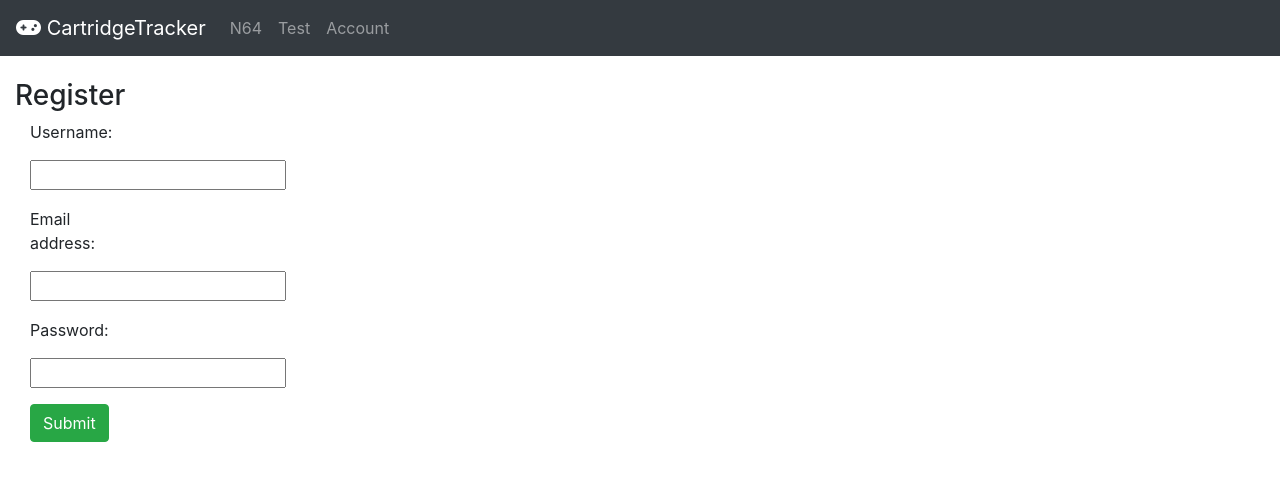
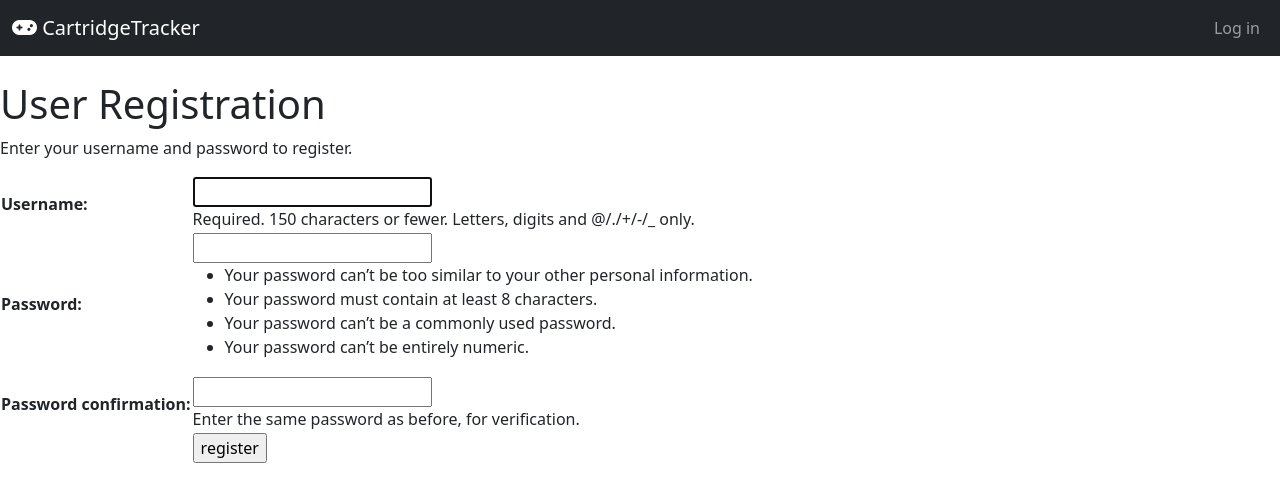
Before and after one commit to floridaman/cart-track, a Django app: page /register/ in a window 1280 px wide. Shown: the top 502 px of the page. Run offline with Django 3.2, Linux system fonts and the light colour scheme; some libraries are stand-ins or nearby versions.

Commit message:
Add login support

```diff
--- a/gallery/urls.py
+++ b/gallery/urls.py
@@ -3,5 +3,6 @@ from . import views
 
 app_name = 'gallery'
 urlpatterns = [
+    path('', views.SystemView.as_view(), name='defaultgallery'),
     path('system/<str:system_name>', views.SystemView.as_view(), name='systemgallery')
 ]
--- a/game_tracker/urls.py
+++ b/game_tracker/urls.py
@@ -2,18 +2,21 @@ from django.urls import include, path
 from django.contrib import admin
 from django.conf import settings
 from django.conf.urls.static import static
-from . import views
+from django.views.generic.base import TemplateView
+from game_tracker.views import Register, index
 
 app_name = 'main'
 
 urlpatterns = [
-    path('', views.index, name='index'),
+    path('admin/', admin.site.urls),
     path('gallery/', include('gallery.urls')),
-    path('register/', views.UserFormView.as_view(), name='register'),
+    path('register/success/', TemplateView.as_view(template_name="registration/success.html"), name ='register-success'),
+    path('register/', Register.as_view(), name='register'),
+    path('accounts/', include('django.contrib.auth.urls')),
+    path('', include('gallery.urls')),
     # url(r'^register/', views.UserFormView.as_view(), name='register'),
     # url(r'^login/', views.LoginView, name='login'),
     # url(r'^system/', include('gallery.urls')),
-    path('admin/', admin.site.urls),
 ]
 
 if settings.DEBUG:
--- a/game_tracker/views.py
+++ b/game_tracker/views.py
@@ -1,42 +1,21 @@
+from http.client import HTTPResponse
 from django.shortcuts import render, redirect
 from django.contrib.auth import authenticate, login
 from django.views.generic import View
 from django.views.generic.edit import CreateView
 from django.contrib.auth.forms import UserCreationForm
 from .forms import UserForm
+from django.http import HttpResponseRedirect
+from django.urls import reverse_lazy
 
 def index(request):
     return render(request, 'base.html')
 
-# class Register(CreateView):
+class Register(CreateView):
+    template_name = 'registration/register.html'
+    form_class = UserCreationForm
+    success_url: reverse_lazy('register-success')
 
-class UserFormView(View):
-    form_class = UserForm
-    template_name = 'registration_form.html'
-
-    def get(self, request):
-        form = self.form_class(None)
-        return render(request, self.template_name, {'form': form})
-
-    def post(self, request):
-        form = self.form_class(request.POST)
-
-        if form.is_valid():
-            user = form.save(commit=False)
-
-            #clean (normalized) data
-            username = form.cleaned_data['username']
-            password = form.cleaned_data['password']
-            user.set_password(password)
-            user.save()
-
-            #returns User objects if credentials are correct
-            user = authenticate(username=username, password=password)
-
-            if user is not None:
-
-                if user.is_active:
-                    login(request, user)
-                    return redirect('index')
-
-        return render(request, self.template_name, {'form': form})
+    def form_valid(self, form):
+        form.save()
+        return HttpResponseRedirect(self.success_url)
--- a/templates/base.html
+++ b/templates/base.html
@@ -3,10 +3,11 @@
 <html lang="en">
 <head>
     <meta charset="UTF-8">
-    <link rel="stylesheet" href="https://maxcdn.bootstrapcdn.com/bootstrap/4.0.0-beta/css/bootstrap.min.css" integrity="sha384-/Y6pD6FV/Vv2HJnA6t+vslU6fwYXjCFtcEpHbNJ0lyAFsXTsjBbfaDjzALeQsN6M" crossorigin="anonymous">
+    <!-- CSS only -->
+    <link href="https://cdn.jsdelivr.net/npm/bootstrap@5.2.0-beta1/dist/css/bootstrap.min.css" rel="stylesheet" integrity="sha384-0evHe/X+R7YkIZDRvuzKMRqM+OrBnVFBL6DOitfPri4tjfHxaWutUpFmBp4vmVor" crossorigin="anonymous">
     <script src="https://code.jquery.com/jquery-3.2.1.slim.min.js" integrity="sha384-KJ3o2DKtIkvYIK3UENzmM7KCkRr/rE9/Qpg6aAZGJwFDMVNA/GpGFF93hXpG5KkN" crossorigin="anonymous"></script>
-    <script src="https://cdnjs.cloudflare.com/ajax/libs/popper.js/1.11.0/umd/popper.min.js" integrity="sha384-b/U6ypiBEHpOf/4+1nzFpr53nxSS+GLCkfwBdFNTxtclqqenISfwAzpKaMNFNmj4" crossorigin="anonymous"></script>
-    <script src="https://maxcdn.bootstrapcdn.com/bootstrap/4.0.0-beta/js/bootstrap.min.js" integrity="sha384-h0AbiXch4ZDo7tp9hKZ4TsHbi047NrKGLO3SEJAg45jXxnGIfYzk4Si90RDIqNm1" crossorigin="anonymous"></script>
+    <!-- JavaScript Bundle with Popper -->
+    <script src="https://cdn.jsdelivr.net/npm/bootstrap@5.2.0-beta1/dist/js/bootstrap.bundle.min.js" integrity="sha384-pprn3073KE6tl6bjs2QrFaJGz5/SUsLqktiwsUTF55Jfv3qYSDhgCecCxMW52nD2" crossorigin="anonymous"></script>
     <script src="https://use.fontawesome.com/b8d8b6a09f.js"></script>
     <title>{% block title %}{% endblock %}</title>
     {% block head %}
@@ -14,7 +15,8 @@
 </head>
 <body>
     <nav class="navbar navbar-expand-lg navbar-dark bg-dark">
-        <a class="navbar-brand" href="{% url 'index' %}">
+        <div class="container-fluid">
+            <a class="navbar-brand" href="{% url 'gallery:systemgallery' 'n64' %}">
                 <i class="fa fa-gamepad"></i>
                 CartridgeTracker
             </a>
@@ -22,13 +24,24 @@
                 <span class="navbar-toggler-icon"></span>
             </button>
             <div class="collapse navbar-collapse" id="topNavBar">
-            <div class="navbar-nav">
-                <a class="nav-item nav-link" href="{% url 'gallery:systemgallery' 'n64' %}">N64</a>
-                <a class="nav-item nav-link" href="#">Test</a>
-            </div>
+                <ul class="navbar-nav ms-auto">
 
-            <div class="nav navbar-nav navbar-right">
-                <a class="nav-item nav-link" href="#">Account</a>
+                    {% if user.is_authenticated %}
+                        <li class="nav-item dropdown">
+                            <a class="nav-link dropdown-toggle" href="#" id="loginDropdownLink" role="button" data-bs-toggle="dropdown" aria-haspopup="true" aria-expanded="false">
+                                    <i class="fa fa-user"></i>
+                                    {{ user.username }}
+                            </a>
+                            <ul class="dropdown-menu" aria-labelledby="navbarDropdown">
+                                <li><a class="dropdown-item" href="{% url 'logout' %}?next=/">Logout</a></li>
+                            </ul>
+                        </li>
+                    {% else %}
+                        <li class="nav-item">
+                            <a class="nav-link" href="{% url 'login' %}?next=/">Log in</a>
+                        </li>
+                    {% endif %}
+                </ul>
             </div>
         </div>
     </nav>
--- a/templates/form_template.html
+++ /dev/null
@@ -1,9 +0,0 @@
-{% for field in form %}
-    <div class="form-group">
-        <div class="col-sm-offset-2 col-sm-10">
-            <span class="text-danger small">{{ field.errors }}</span>
-        </div>
-        <label class="control-label col-sm-2" for="song_title">{{ field.label_tag }}</label>
-        <div class="col-sm-10">{{ field }}</div>
-    </div>
-{% endfor %}
--- /dev/null
+++ b/templates/registration/register.html
@@ -0,0 +1,21 @@
+{% extends "base.html" %}
+
+{% block title %}User Registration{% endblock title %}
+
+{% block body %}
+<h1>User Registration</h1>
+<p>Enter your username and password to register.</p>
+
+<form method="post" action="">
+<table>
+    {{ form.as_table }}
+    <tr>
+        <td>&nbsp;</td>
+        <td><input type="submit" value="register"></td>
+    </tr>
+</table>
+<input type="hidden" name="next" value="{{ next }}" />
+{% csrf_token %}
+</form>
+
+{% endblock body %}
--- a/templates/registration_form.html
+++ /dev/null
@@ -1,37 +0,0 @@
-{% extends 'base.html' %}
-{% load static %}
-
-{% block head %}
-{% endblock %}
-
-{% block title %}Register{% endblock %}
-
-{% block body %}
-<div class="container-fluid">
-
-    <div class="row">
-
-        <div class="col-sm-12 col-md-7">
-            <div class="panel panel-default">
-                <div class="panel-body">
-                    <h3>Register</h3>
-                    {% if error_message %}
-                        <p><strong>{{ error_message }}</strong></p>
-                    {% endif %}
-                    <form class="form-horizontal" role="form" action="" method="post" enctype="multipart/form-data">
-                        {% csrf_token %}
-                        {% include 'form_template.html' %}
-                        <div class="form-group">
-                            <div class="col-sm-offset-2 col-sm-10">
-                                <button type="submit" class="btn btn-success">Submit</button>
-                            </div>
-                        </div>
-                    </form>
-                </div>
-            </div>
-        </div>
-
-    </div>
-
-</div>
-{% endblock %}
```
Also changed, not shown: templates/registration/login.html (added, +22 -0 lines), templates/registration/success.html (added, +11 -0 lines). Lines whose indentation alone changed are shown as unchanged.
